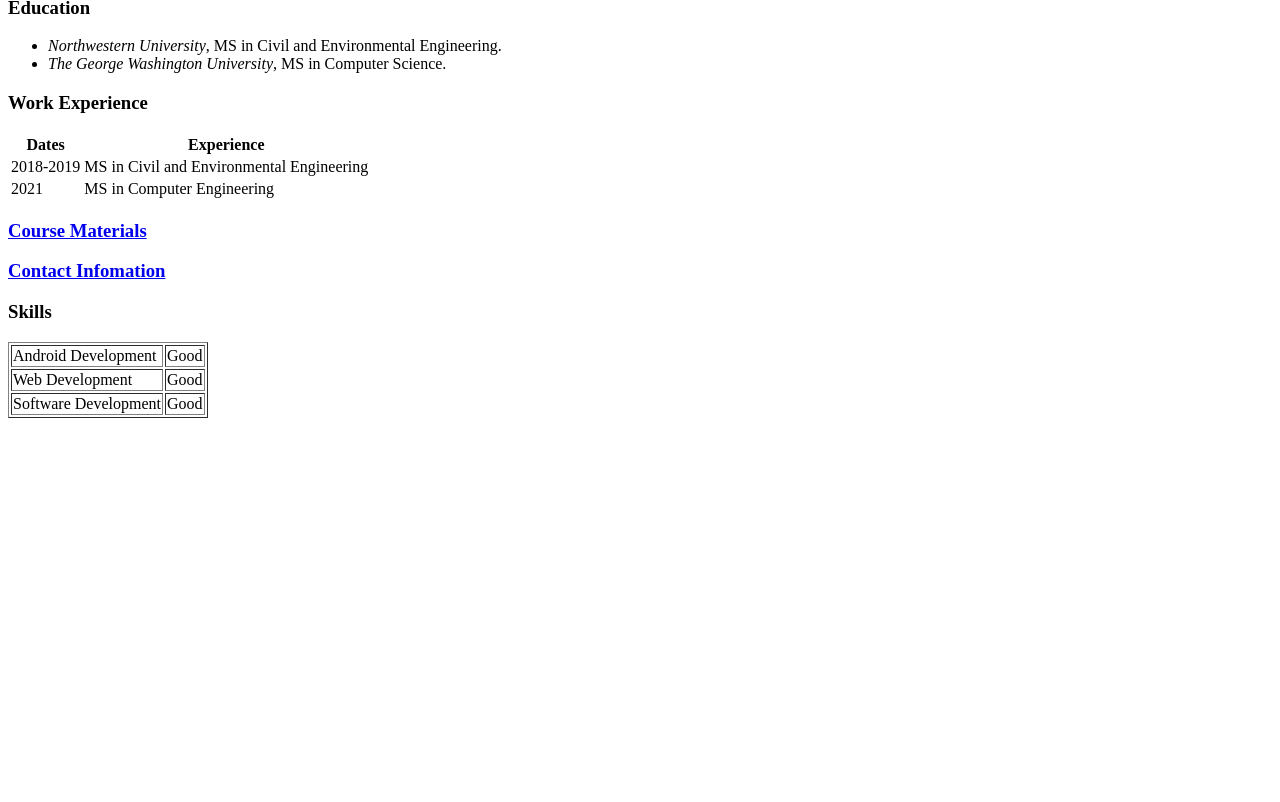
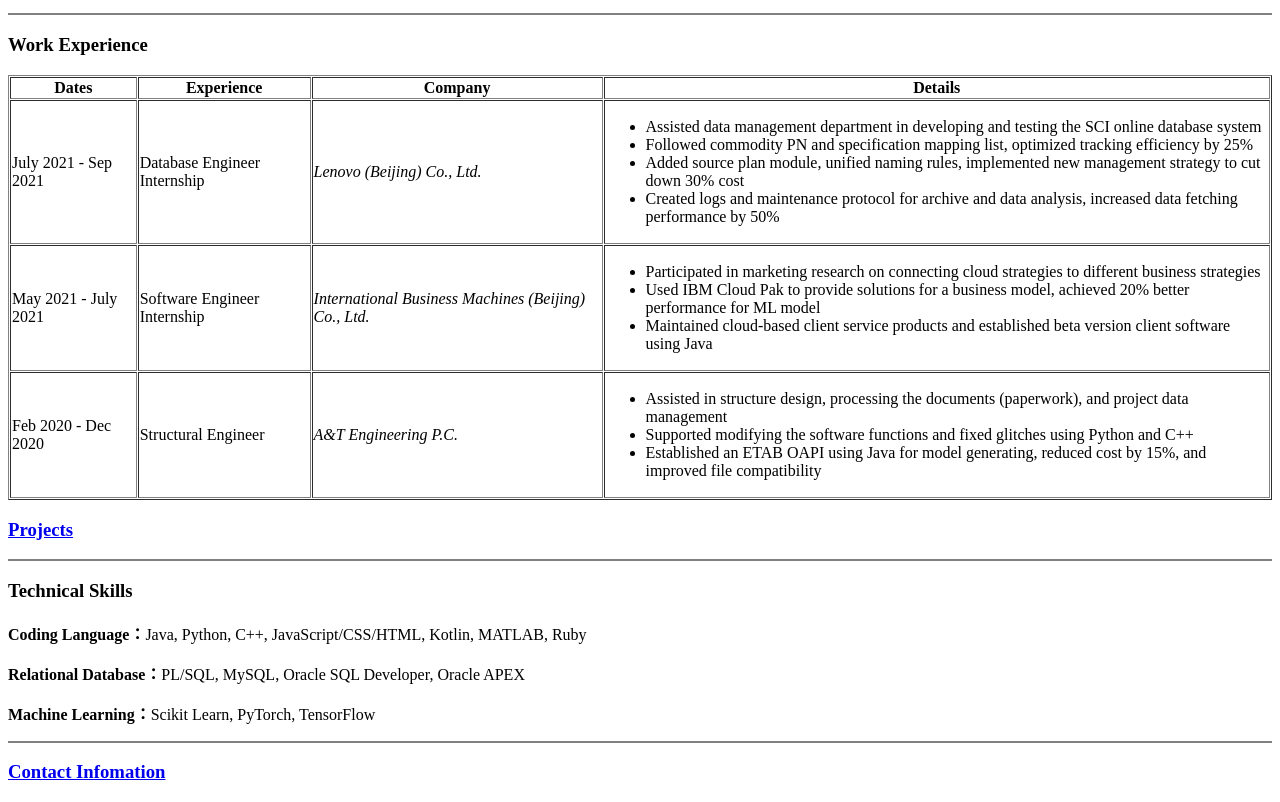
Before and after one commit to N3l1magak/CV, a plain HTML site: page index.html in a window 1280 px wide. Shown: the part 480-1282 px from the top of the page. Before the commit the page ends 906 px from the top, so only its background shows below. Drawn offline with Linux system fonts and the light colour scheme.

Commit message:
Update index page to include latest CV info

```diff
--- a/index.html
+++ b/index.html
@@ -9,61 +9,82 @@
 <body>
   <table cellspacing="20">
     <tr>
-      <td><img src="image/logo.jpg" alt="Reynolds profile picture"></td>
+      <td><img src="image/Reynolds avatar.png" alt="Reynolds profile picture"></td>
       <td>
         <h1>Reynolds Zhang</h1>
-        <p>I am a Master Student in <a href="https://www.cs.seas.gwu.edu/">Computer Science</a> at <em>the George Washington University</em>.
-           My studies focus on Advanced Algorithm and Machine Learning. I have work experience as structural engineer, and also BS + MS degree in Civil and Environmental Engineering. I love Coding.</p>
+        <p>I am a Master Student in Computer Science at <a href="https://www.cs.seas.gwu.edu/"><em>the George Washington University</em></a>. My main interest is in Software Development and Machine Learning
+           I have (intern) work experience with software development and database management. Proficient in Java/C++/Python/SQL/HTML/CSS/JavaScript. I enjoy all kinds of ball games. Also a console game enthusiastic. I love Coding.</p>
       </td>
     </tr>
   </table>
   <hr size="2" noshade>
   <h3>Education</h3>
   <ul>
-    <li><em>Northwestern University</em>, MS in Civil and Environmental Engineering.</li>
-    <li><em>The George Washington University</em>, MS in Computer Science.</li>
+    <li><strong>MS, Computer Science</strong> : <em>The George Washington University</em>, Washington, D.C. (2021 - present)</li>
+    <li><strong>MS, Civil and Environmental Engineering</strong> : <em>Northwestern University</em>, Evanston, IL (2018 - 2019)</li>
+    <li><strong>BS, Civil Engineering</strong> : <em>National University of Defense Technology</em>, Hunan, China (2013 - 2017)</li>
   </ul>
-
+  <hr size="2" noshade>
   <h3>Work Experience</h3>
-  <table>
+  <table cellspacing='1' border="1">
     <thead>
       <tr>
         <th>Dates</th>
         <th>Experience</th>
+        <th>Company</th>
+        <th>Details</th>
       </tr>
     </thead>
     <tbody>
       <tr>
-        <td>2018-2019</td>
-        <td>MS in Civil and Environmental Engineering</td>
+        <td>July 2021 - Sep 2021</td>
+        <td>Database Engineer Internship</td>
+        <td><em>Lenovo (Beijing) Co., Ltd.</em></td>
+        <td>
+          <ul>
+            <li>Assisted data management department in developing and testing the SCI online database system</li>
+            <li>Followed commodity PN and specification mapping list, optimized tracking efficiency by 25%</li>
+            <li>Added source plan module, unified naming rules, implemented new management strategy to cut down 30% cost</li>
+            <li>Created logs and maintenance protocol for archive and data analysis, increased data fetching performance by 50%</li>
+          </ul>
+        </td>
       </tr>
       <tr>
-        <td>2021</td>
-        <td>MS in Computer Engineering</td>
+        <td>May 2021 - July 2021</td>
+        <td>Software Engineer Internship</td>
+        <td><em>International Business Machines (Beijing) Co., Ltd.</em></td>
+        <td>
+          <ul>
+            <li>Participated in marketing research on connecting cloud strategies to different business strategies</li>
+            <li>Used IBM Cloud Pak to provide solutions for a business model, achieved 20% better performance for ML model</li>
+            <li>Maintained cloud-based client service products and established beta version client software using Java</li>
+          </ul>
+        </td>
+      </tr>
+      <tr>
+        <td>Feb 2020 - Dec 2020</td>
+        <td>Structural Engineer</td>
+        <td><em>A&T Engineering P.C.</em></td>
+        <td>
+          <ul>
+            <li>Assisted in structure design, processing the documents (paperwork), and project data management</li>
+            <li>Supported modifying the software functions and fixed glitches using Python and C++</li>
+            <li>Established an ETAB OAPI using Java for model generating, reduced cost by 15%, and improved file compatibility</li>
+          </ul>
+        </td>
       </tr>
     </tbody>
     <tfoot>
-
     </tfoot>
   </table>
-  <a href="materials.html"><h3>Course Materials</h3></a>
+  <a href="materials.html"><h3>Projects</h3></a>
+  <hr size="2" noshade>
+  <h3>Technical Skills</h3>
+  <p><strong>Coding Language：</strong>Java, Python, C++, JavaScript/CSS/HTML, Kotlin, MATLAB, Ruby</p>
+  <p><strong>Relational Database：</strong>PL/SQL, MySQL, Oracle SQL Developer, Oracle APEX</p>
+  <p><strong>Machine Learning：</strong>Scikit Learn, PyTorch, TensorFlow</p>
+  <hr size="2" noshade>
   <a href="Contact.html"><h3>Contact Infomation</h3></a>
-
-  <h3>Skills</h3>
-  <table border="1">
-    <tr>
-      <td>Android Development</td>
-      <td>Good</td>
-    </tr>
-    <tr>
-      <td>Web Development</td>
-      <td>Good</td>
-    </tr>
-    <tr>
-      <td>Software Development</td>
-      <td>Good</td>
-    </tr>
-  </table>
 </body>
 
 </html>
```
